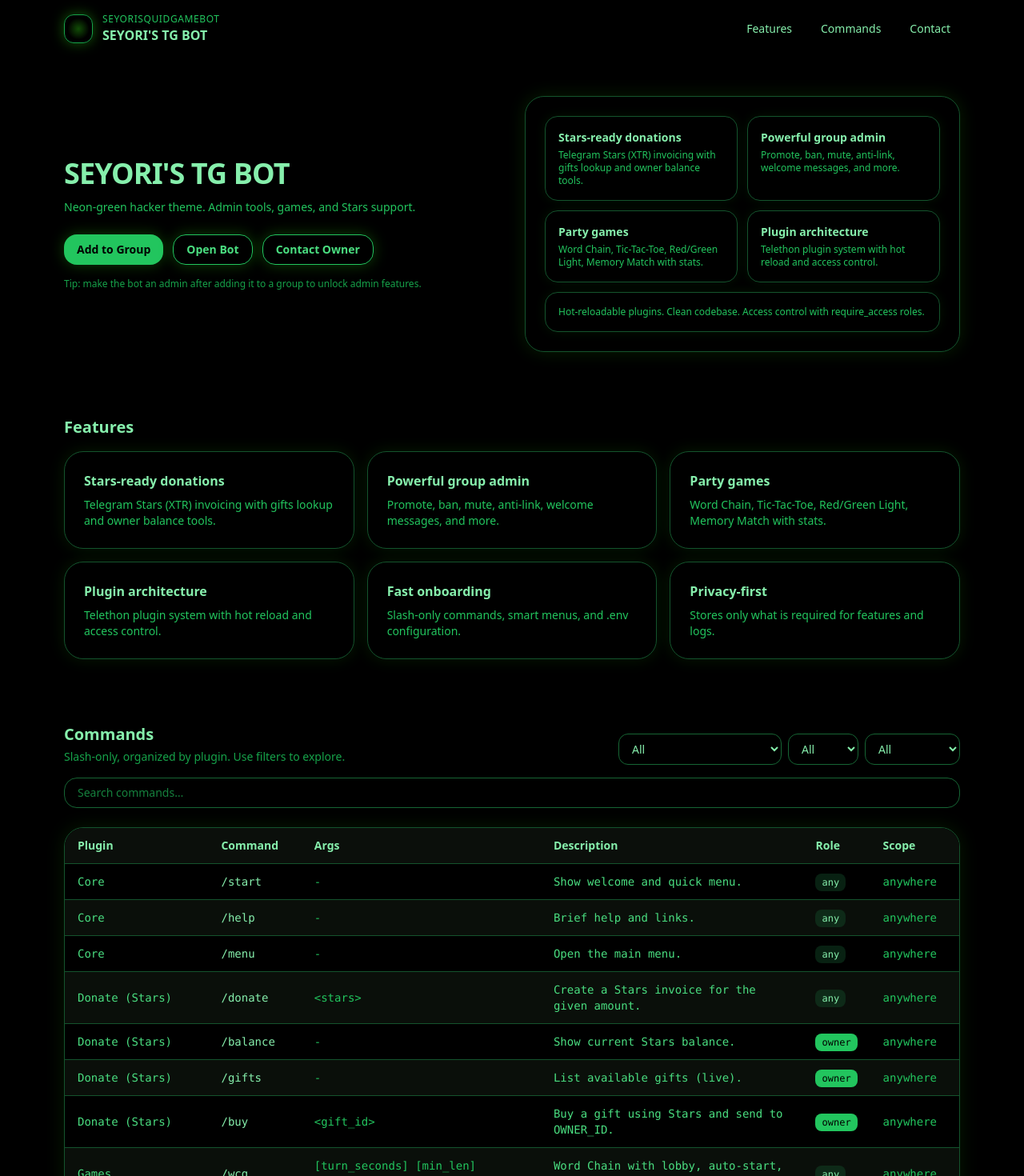
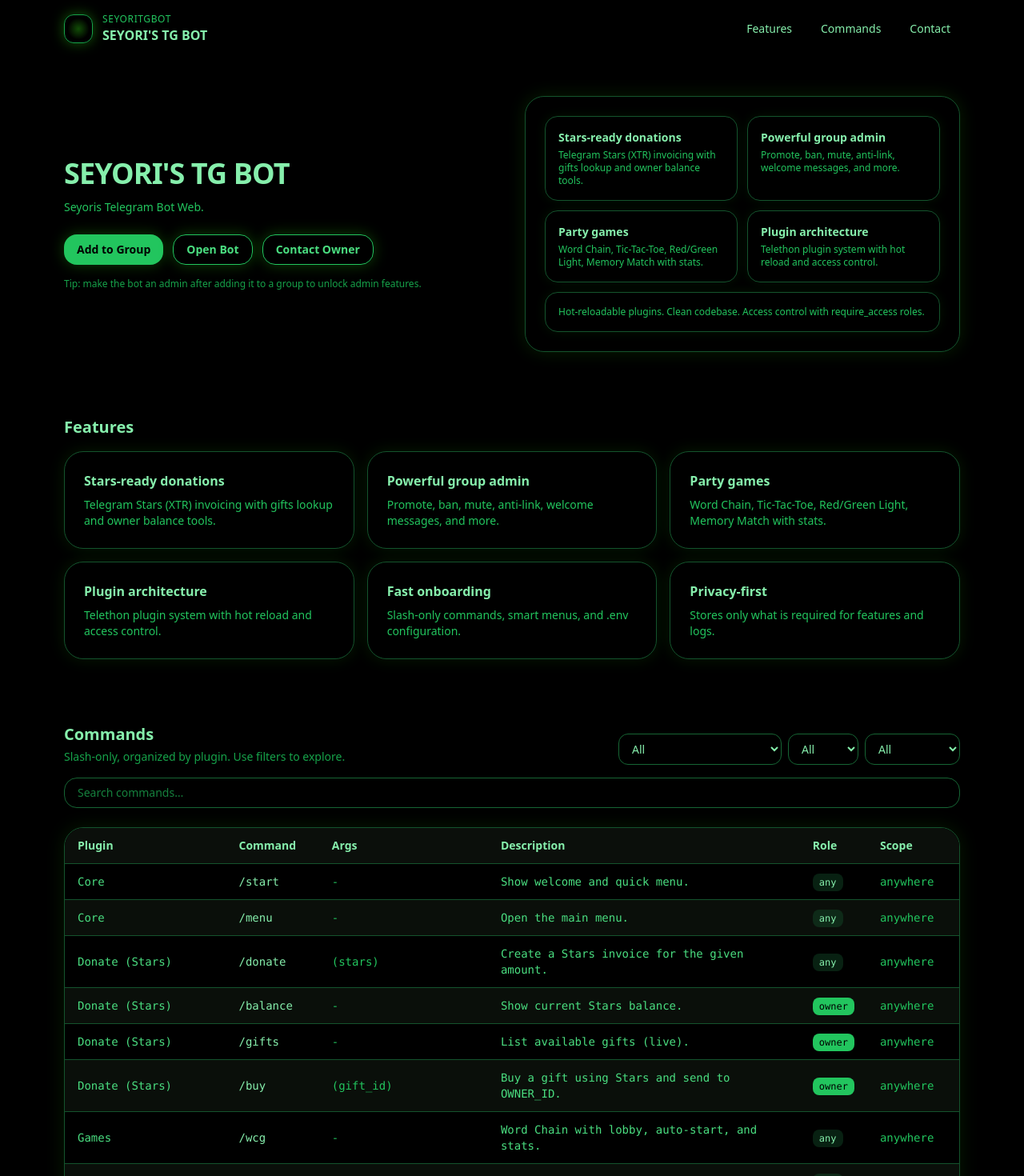
Before and after one commit to oluwaseyori/Seyori-s-Tg-Bot-Web, a Next.js app: page / in a window 1280 px wide. Shown: the top 1470 px of the page at 80% size. Built offline with nearby package versions, Linux system fonts and the light colour scheme.

Commit message:
Update page.tsx

```diff
--- a/app/page.tsx
+++ b/app/page.tsx
@@ -4,10 +4,10 @@
 
 const CONFIG = {
   botName: "SEYORI'S TG BOT",
-  botUsername: 'seyorisquidgamebot',
+  botUsername: 'seyoritgbot',
   ownerUsername: 's3yori',
-  ownerEmail: '',
-  brandTagline: 'Neon-green hacker theme. Admin tools, games, and Stars support.'
+  ownerEmail: 'havefun777444@gmail.cpm',
+  brandTagline: 'Seyoris Telegram Bot Web.'
 }
 
 type Scope = 'anywhere' | 'group-only' | 'dm-only'
@@ -32,7 +32,6 @@
     summary: 'General commands anyone can use to discover the bot.',
     rows: [
       { cmd: '/start', description: 'Show welcome and quick menu.', args: '', scope: 'anywhere', role: 'any' },
-      { cmd: '/help', description: 'Brief help and links.', args: '', scope: 'anywhere', role: 'any' },
       { cmd: '/menu', description: 'Open the main menu.', args: '', scope: 'anywhere', role: 'any' },
     ],
   },
@@ -40,20 +39,20 @@
     plugin: 'Donate (Stars)',
     summary: 'Support the project with Telegram Stars (XTR).',
     rows: [
-      { cmd: '/donate', args: '<stars>', description: 'Create a Stars invoice for the given amount.', scope: 'anywhere', role: 'any' },
+      { cmd: '/donate', args: '(stars)', description: 'Create a Stars invoice for the given amount.', scope: 'anywhere', role: 'any' },
       { cmd: '/balance', description: 'Show current Stars balance.', args: '', scope: 'anywhere', role: 'owner' },
       { cmd: '/gifts', description: 'List available gifts (live).', args: '', scope: 'anywhere', role: 'owner' },
-      { cmd: '/buy', args: '<gift_id>', description: 'Buy a gift using Stars and send to OWNER_ID.', scope: 'anywhere', role: 'owner' },
+      { cmd: '/buy', args: '(gift_id)', description: 'Buy a gift using Stars and send to OWNER_ID.', scope: 'anywhere', role: 'owner' },
     ],
   },
   {
     plugin: 'Games',
     summary: 'Party games with smart rules and stats.',
     rows: [
-      { cmd: '/wcg', args: '[turn_seconds] [min_len] [start_letter]', description: 'Word Chain with lobby, auto-start, and stats.', scope: 'anywhere', role: 'any' },
-      { cmd: '/matchgame', args: '[size=4]', description: 'Memory Match; starter-only plays.', scope: 'anywhere', role: 'any' },
+      { cmd: '/wcg', args: '', description: 'Word Chain with lobby, auto-start, and stats.', scope: 'anywhere', role: 'any' },
+      { cmd: '/matchgame', args: '', description: 'Memory Match; starter-only plays.', scope: 'anywhere', role: 'any' },
       { cmd: '/xo', args: '', description: 'Tic-Tac-Toe.', scope: 'anywhere', role: 'any' },
-      { cmd: '/redgreen', args: '', description: 'Red/Green Light with sqlite score.', scope: 'anywhere', role: 'any' },
+      { cmd: '/redgreen', args: '', description: 'Red/Green Light game.', scope: 'anywhere', role: 'any' },
     ],
   },
   {
```
